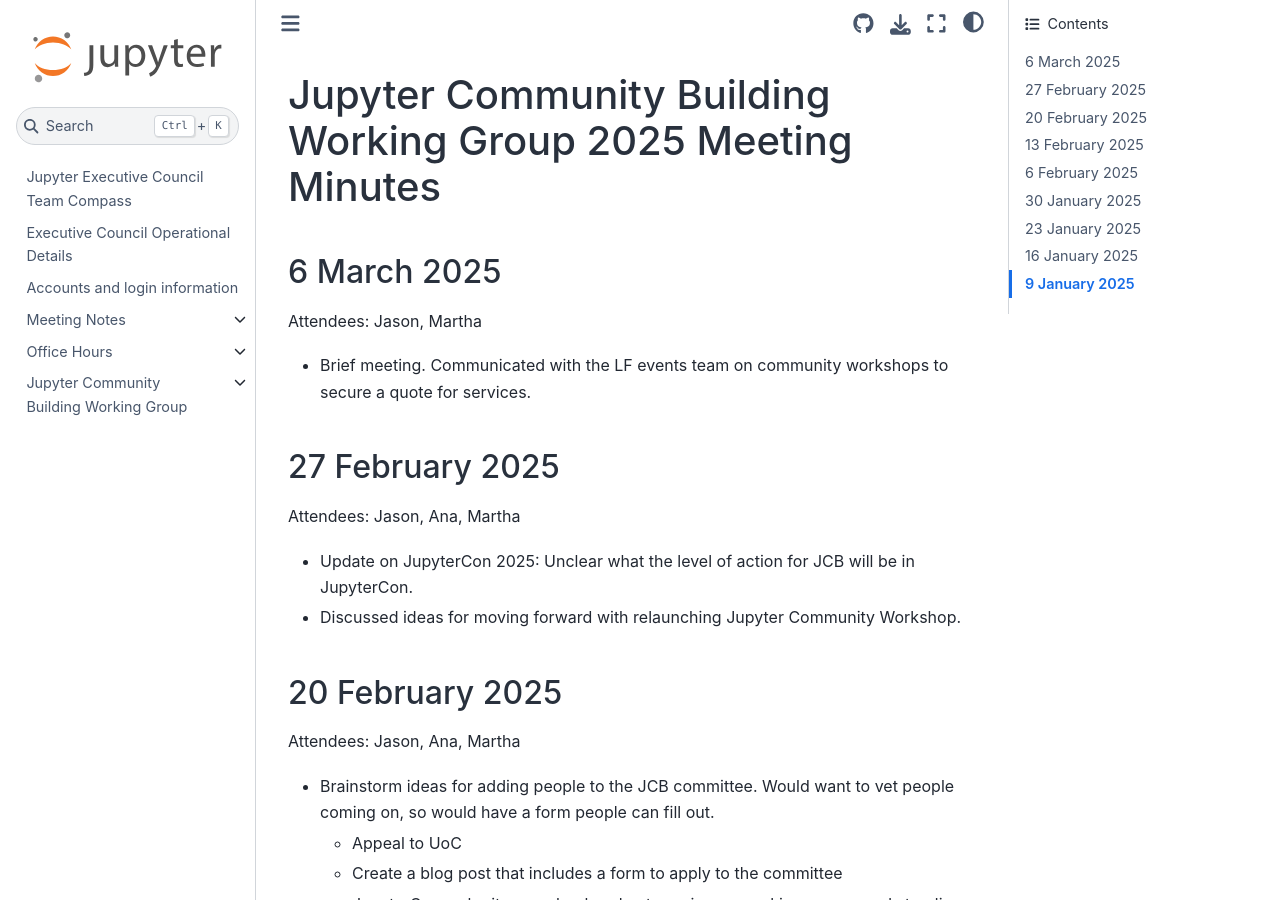
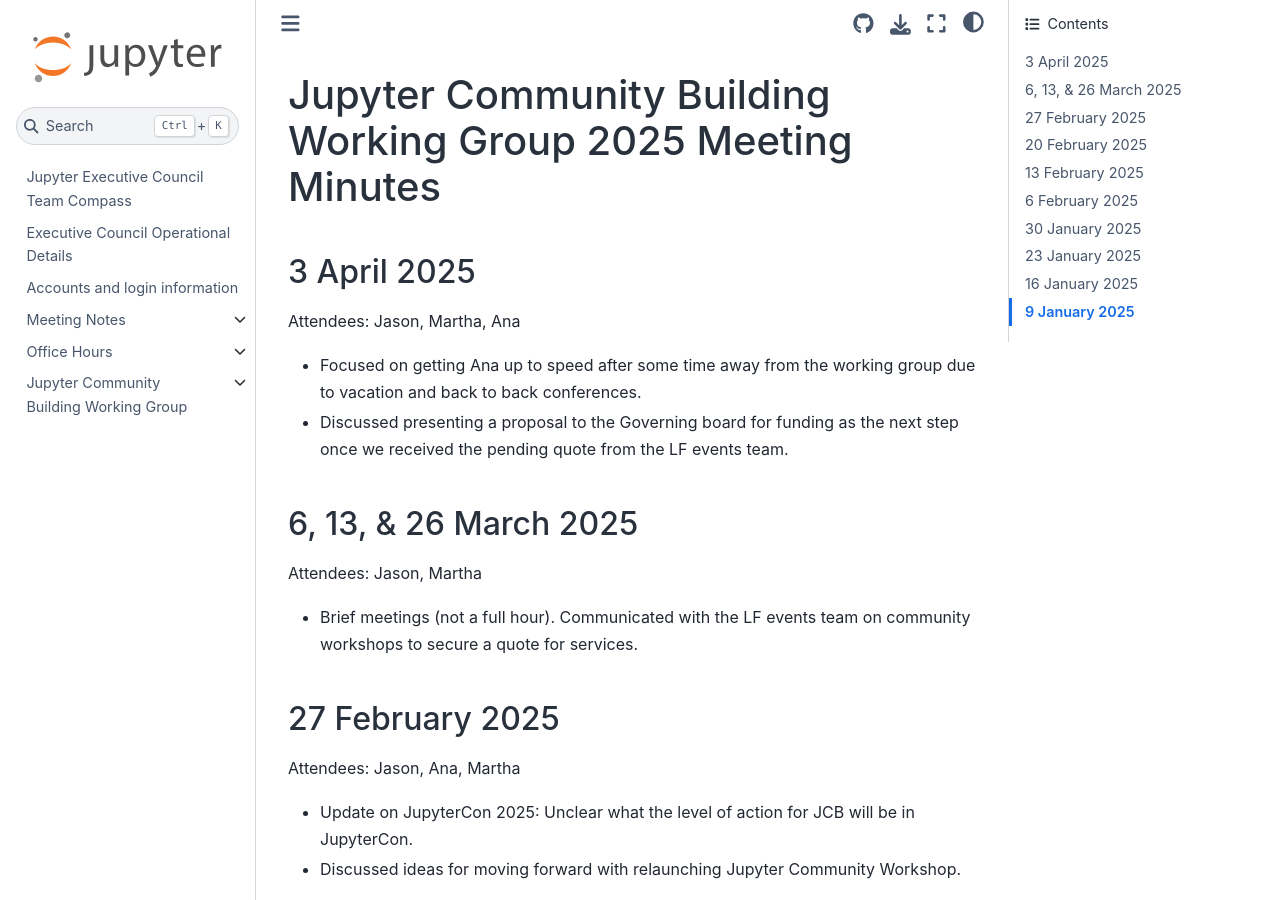
Before and after one commit to jupyter-governance/ec-team-compass, a Sphinx documentation site: the page built from docs/reports/communitybuilding/minutes_2025.md, in a window 1280 px wide and 900 px high. Built offline with Sphinx 7.4.7 and the Sphinx Book theme 1.1.4, drawn with Linux system fonts in a browser that asks for light colours.

Commit message:
Update minutes_2025.md

```diff
--- a/docs/reports/communitybuilding/minutes_2025.md
+++ b/docs/reports/communitybuilding/minutes_2025.md
@@ -1,8 +1,13 @@
 # Jupyter Community Building Working Group 2025 Meeting Minutes
 
-## 6 March 2025
+## 3 April 2025
+Attendees: Jason, Martha, Ana
+* Focused on getting Ana up to speed after some time away from the working group due to vacation and back to back conferences.
+* Discussed presenting a proposal to the Governing board for funding as the next step once we received the pending quote from the LF events team.
+
+## 6, 13, & 26 March 2025
 Attendees: Jason, Martha
-* Brief meeting. Communicated with the LF events team on community workshops to secure a quote for services.
+* Brief meetings (not a full hour). Communicated with the LF events team on community workshops to secure a quote for services.
 
 ## 27 February 2025
 Attendees: Jason, Ana, Martha
```
